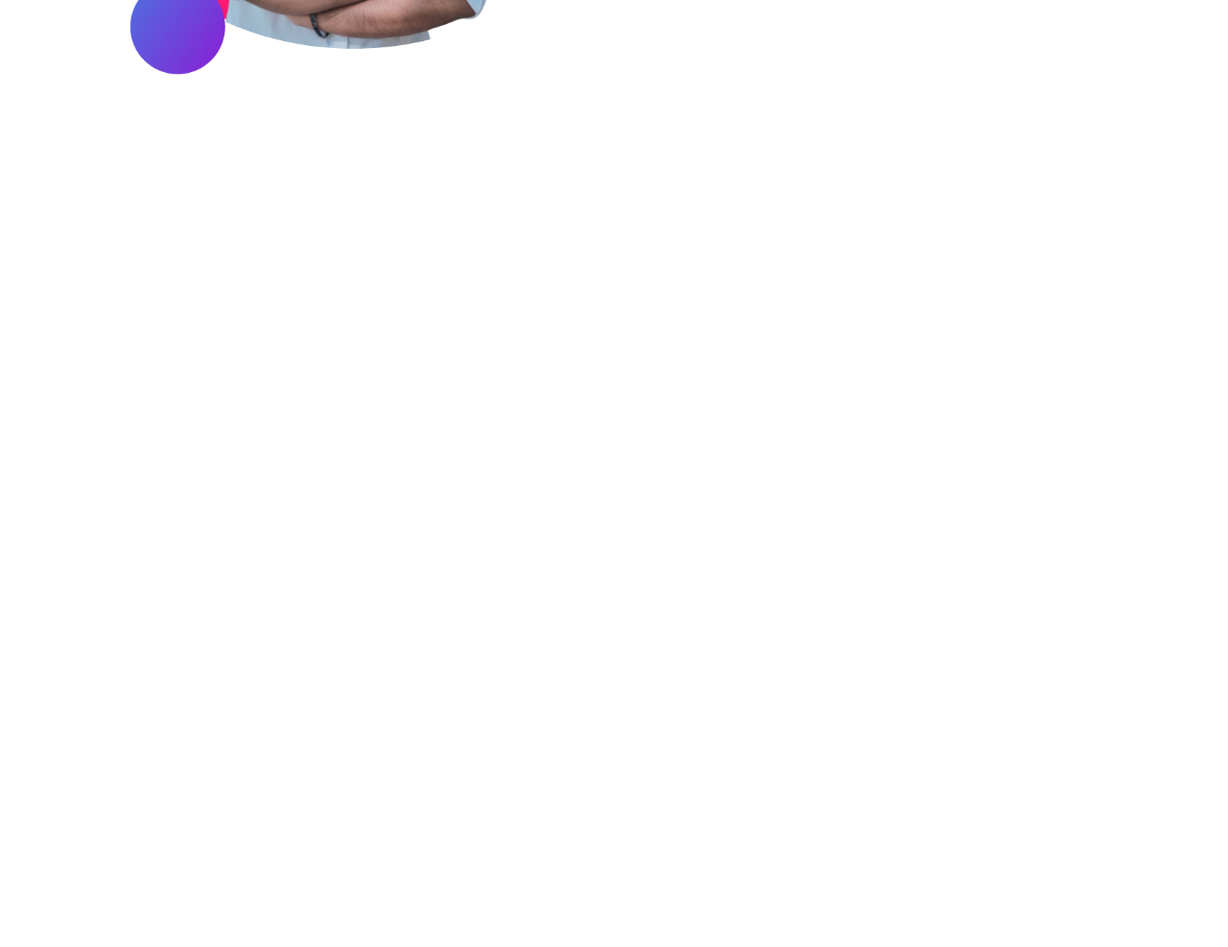
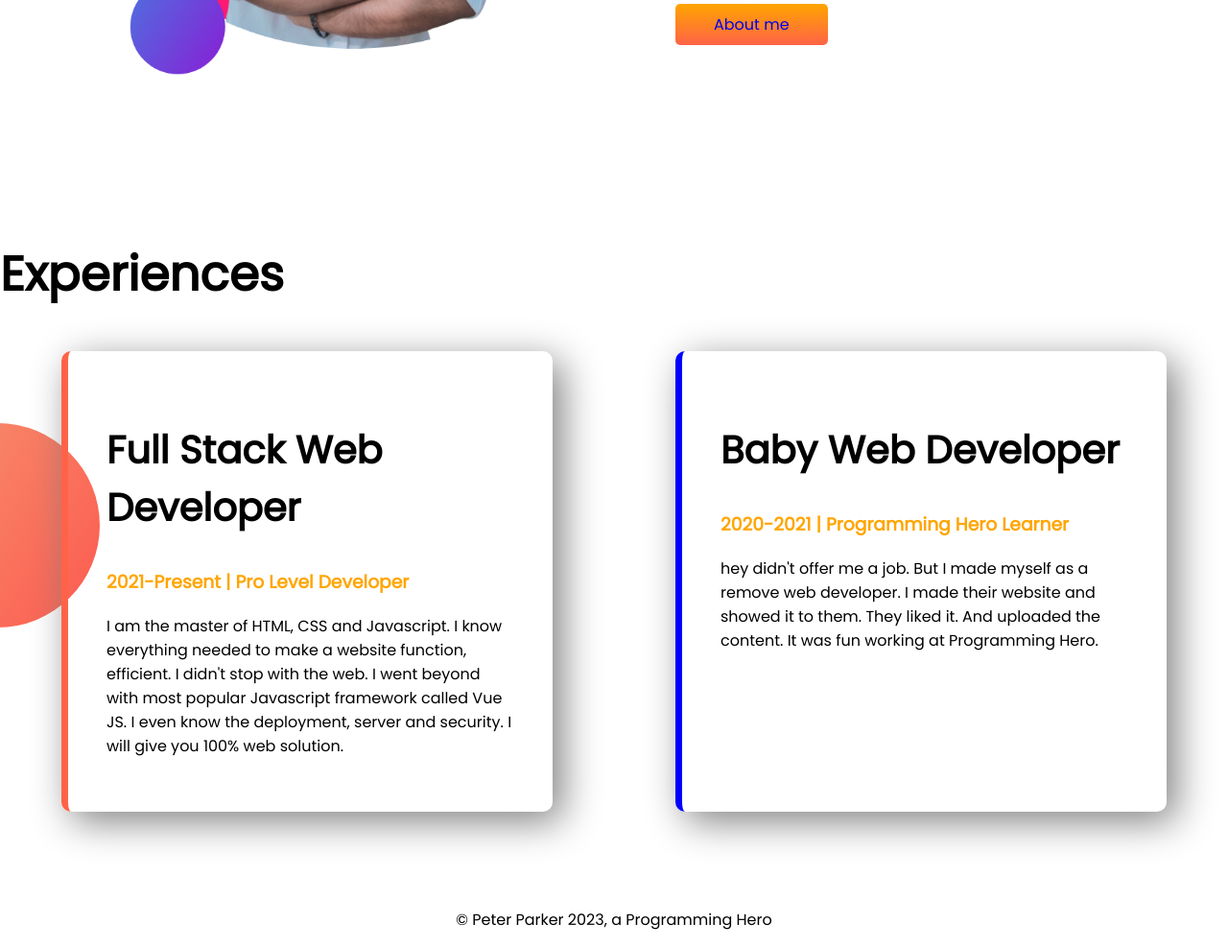
Before and after one commit to hridoykhan777/developer-portfolio, a plain HTML site: page index.html in a window 1280 px wide. Shown: the part 1244-2231 px from the top of the page at 96% size. Before the commit the page ends 1493 px from the top, so only its background shows below. Drawn offline with Linux system fonts and the light colour scheme.

Commit message:
addstyle text and footer

```diff
--- a/index.html
+++ b/index.html
@@ -11,7 +11,7 @@
     <link rel="stylesheet" href="style.css">
 </head>
 <body>
-   <section class="top-banner">
+   <section class="top-banner flexible-container">
     <div class="half-width">
         <h1>Welcome To</h1>
     <h1 ><span class="orrange-color">Hrdoy Khan</span> World !</h1>
@@ -24,7 +24,7 @@
 
     </div>
    </section>
-   <section class="dream-big">
+   <section class="dream-big flexible-container">
     <div class="half-width">
         <img src="showoff/my-bg2 (3).png" alt="">
     </div>
@@ -39,5 +39,30 @@
    </section>
 
 
+   <section class="experience-area">
+    <div>
+    <h1>Experiences</h1>
+    <div class="flexible-container">
+        <div id="full-stack" class="experience-item">
+            <h2>Full Stack Web Developer</h2>
+        <h3 class="orrange-color">2021-Present | Pro Level Developer</h3>
+        <p>I am the master of HTML, CSS and Javascript. I know everything needed to make a website function, efficient. I didn't stop with the web. I went beyond with most popular Javascript framework called Vue JS. I even know the deployment, server and security. I will give you 100% web solution.</p>
+
+
+        </div>
+        <div id="baby-web" class="experience-item">
+            <h2>
+                Baby Web Developer
+            </h2>
+            <h3 class="orrange-color">2020-2021 | Programming Hero Learner</h3>
+            <P>hey didn't offer me a job. But I made myself as a remove web developer. I made their website and showed it to them. They liked it. And uploaded the content. It was fun working at Programming Hero.</P>
+        </div>
+    </div>
+
+   </section>
+
 </body>
+<footer>
+  <p>© Peter Parker 2023, a Programming Hero</p>
+    </footer>
 </html>
--- a/style.css
+++ b/style.css
@@ -6,10 +6,13 @@ h1{
     font-size: 50px;
 
 }
+h2{
+    font-size: 40px;
+}
 .orrange-color{
     color: orange;
 }
-section{
+.flexible-container{
     display: flex;
     margin-bottom: 100px;
 }
@@ -35,3 +38,23 @@ section{
     background-repeat: no-repeat;
     background-position: right;
 }
+.experience-item{
+    box-shadow: 10px 10px 40px gray;
+    width:40%;
+    margin-left: 5%;
+    margin-right: 5%;
+    padding: 40px;
+    border-radius: 10px;
+    border-left: 7px solid blue;
+}
+.experience-area{
+    background-image: url(images/exp-bg.png);
+    background-repeat: no-repeat;
+    background-position: left;
+}
+#full-stack{
+    border-left: 7px solid tomato;
+}
+footer p{
+    text-align: center;
+}
```
